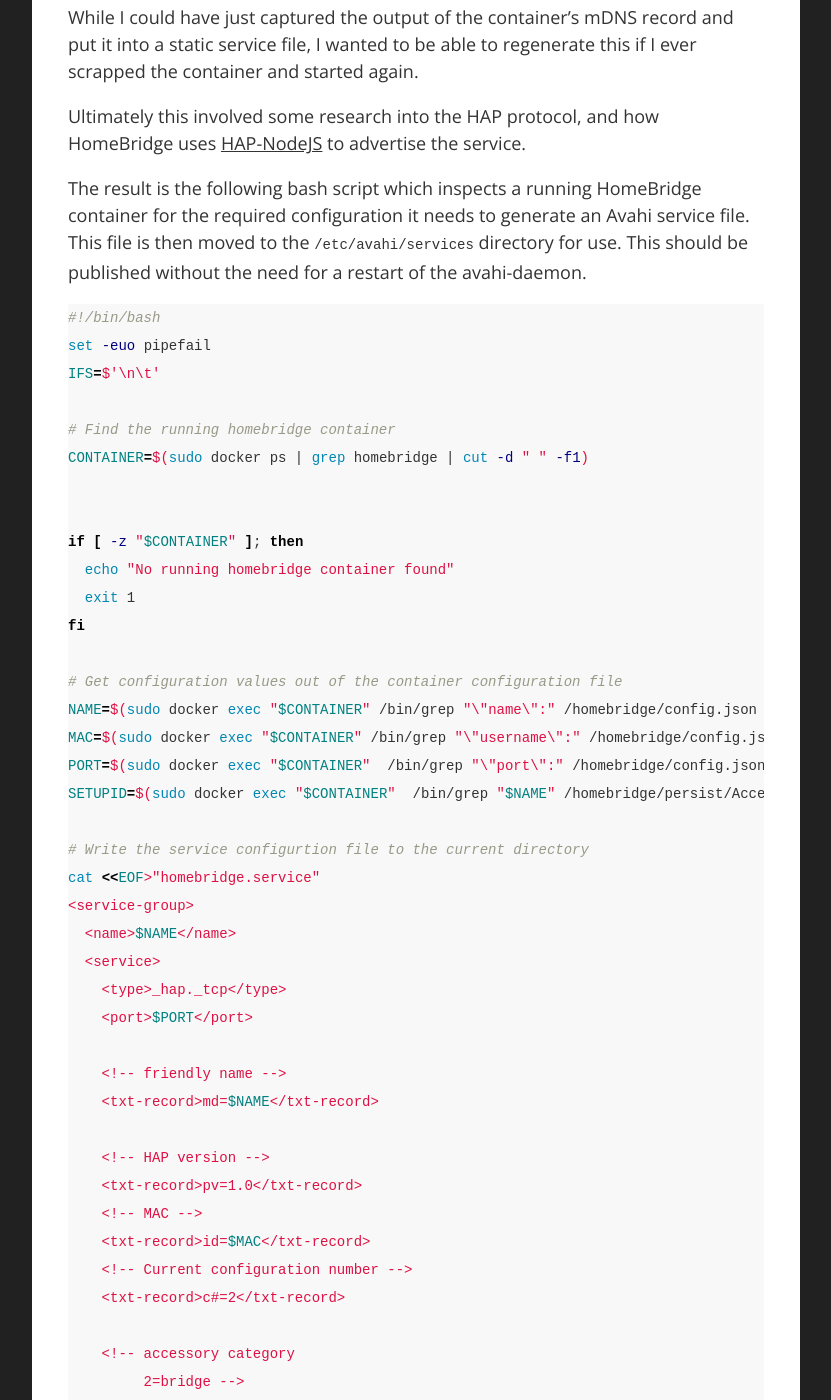
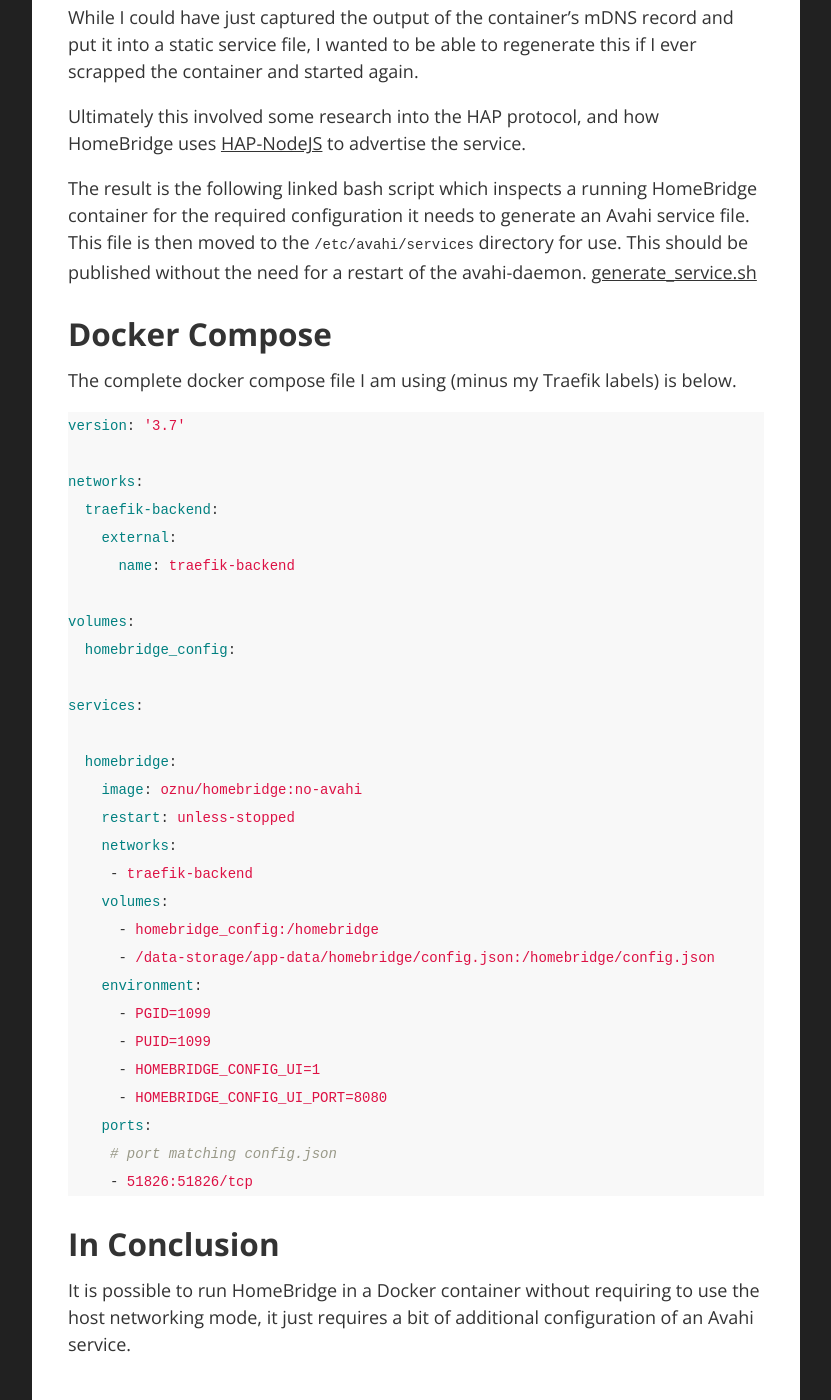
Before and after one commit to dhutchison/dhutchison.github.io, a Jekyll site: the page built from _posts/2020-02-02-running-homebridge-on-docker-without-host-network-mode.markdown, in a window 1280 px wide and 1400 px high, scrolled down 2426 px. Shown: the whole window, without its empty margins (224-1055 px from the left). Built offline with Jekyll 4.4.1, drawn with Linux system fonts in a browser that asks for light colours; some of the changed text lies outside the part shown.

Commit message:
changed to link to latest version of a script instead of including it in the post text

```diff
--- a/_posts/2020-02-02-running-homebridge-on-docker-without-host-network-mode.markdown
+++ b/_posts/2020-02-02-running-homebridge-on-docker-without-host-network-mode.markdown
@@ -67,75 +67,7 @@ While I could have just captured the output of the container's mDNS record and p
 
 Ultimately this involved some research into the HAP protocol, and how HomeBridge uses [HAP-NodeJS][HAP-NodeJS] to advertise the service.
 
-The result is the following bash script which inspects a running HomeBridge container for the required configuration it needs to generate an Avahi service file. This file is then moved to the `/etc/avahi/services` directory for use. This should be published without the need for a restart of the avahi-daemon.
-
-~~~bash
-#!/bin/bash
-set -euo pipefail
-IFS=$'\n\t'
-
-# Find the running homebridge container
-CONTAINER=$(sudo docker ps | grep homebridge | cut -d " " -f1)
-
-
-if [ -z "$CONTAINER" ]; then
-  echo "No running homebridge container found"
-  exit 1
-fi
-
-# Get configuration values out of the container configuration file
-NAME=$(sudo docker exec "$CONTAINER" /bin/grep "\"name\":" /homebridge/config.json | head -n 1 | cut -d '"' -f4)
-MAC=$(sudo docker exec "$CONTAINER" /bin/grep "\"username\":" /homebridge/config.json | cut -d '"' -f4)
-PORT=$(sudo docker exec "$CONTAINER"  /bin/grep "\"port\":" /homebridge/config.json | head -n 1 | sed 's/[^0-9]*//g')
-SETUPID=$(sudo docker exec "$CONTAINER"  /bin/grep "$NAME" /homebridge/persist/AccessoryInfo.$(echo $MAC | sed 's/://g').json | python3 -c "import sys, json; print(json.load(sys.stdin)['setupID'])")
-
-# Write the service configurtion file to the current directory
-cat <<EOF>"homebridge.service"
-<service-group>
-  <name>$NAME</name>
-  <service>
-    <type>_hap._tcp</type>
-    <port>$PORT</port>
-
-    <!-- friendly name -->
-    <txt-record>md=$NAME</txt-record>
-
-    <!-- HAP version -->
-    <txt-record>pv=1.0</txt-record>
-    <!-- MAC -->
-    <txt-record>id=$MAC</txt-record>
-    <!-- Current configuration number -->
-    <txt-record>c#=2</txt-record>
-
-    <!-- accessory category
-         2=bridge -->
-    <txt-record>ci=2</txt-record>
-
-    <!-- accessory state
-          This must have a value of 1 -->
-    <txt-record>s#=1</txt-record>
-    <!-- Pairing Feature Flags
-         nothing to configure -->
-    <txt-record>ff=0</txt-record>
-    <!-- Status flags
-         0=not paired, 1=paired -->
-    <txt-record>sf=1</txt-record>
-    <!-- setup hash (used for pairing).
-         Required to support enhanced
-         setup payload information (but
-         not defined in the spec)        -->
-    <txt-record>sh=$(echo -n ${SETUPID}${MAC} | openssl dgst -binary -sha512 | head -c 4 | base64)</txt-record>
-  </service>
-</service-group>
-EOF
-
-# Move it in to place
-sudo mv -i homebridge.service /etc/avahi/services/
-
-# Helper Message
-echo "Please ensure you have exposed port $PORT"
-
-~~~
+The result is the following linked bash script which inspects a running HomeBridge container for the required configuration it needs to generate an Avahi service file. This file is then moved to the `/etc/avahi/services` directory for use. This should be published without the need for a restart of the avahi-daemon. [generate_service.sh][generate_service.sh]
 
 ## Docker Compose
 
@@ -182,3 +114,5 @@ It is possible to run HomeBridge in a Docker container without requiring to use
 [avahi]: http://avahi.org "avahi - mDNS/DNS-SD"
 [HAP-NodeJS]: https://github.com/KhaosT/HAP-NodeJS "KhaosT/HAP-NodeJS: Node.js implementation of HomeKit Accessory Server."
 [traefik]: https://containo.us/traefik/ "Traefik, The Cloud Native Edge Router | Containous"
+
+[generate_service.sh]: https://github.com/dhutchison/container-images/blob/master/homebridge/generate_service.sh "container-images/generate_service.sh at master · dhutchison/container-images"
```
